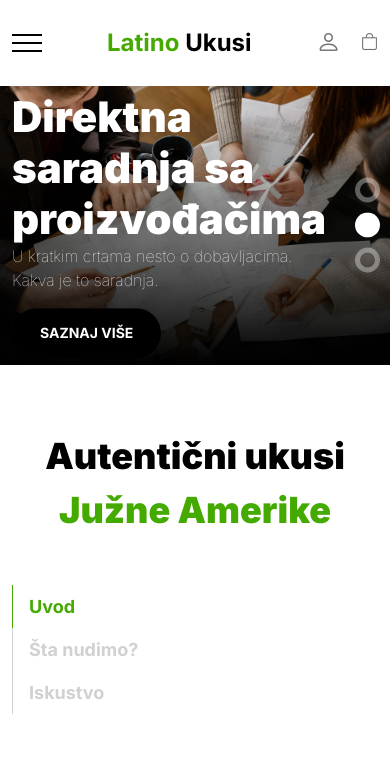
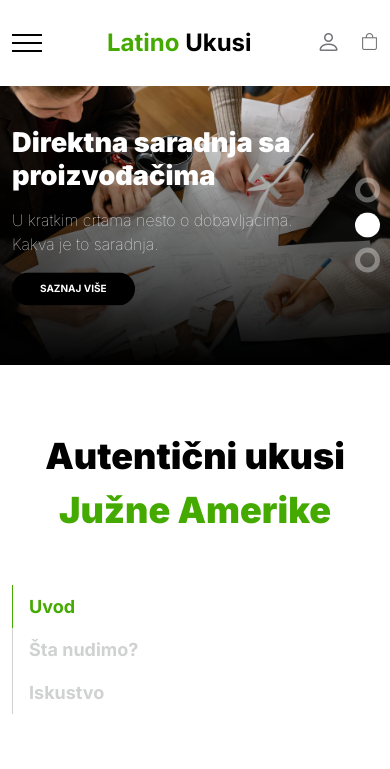
Before and after one commit to ninkovs18/latino-ukusi, a plain HTML site: page index.html in a window 390 px wide. Shown: the top 769 px of the page. Drawn offline with Linux system fonts and the light colour scheme.

Commit message:
uradi slider responsive

```diff
--- a/css/main.css
+++ b/css/main.css
@@ -1056,13 +1056,13 @@ button:focus:not(:focus-visible) {
 -----------------------------------------*/
 @media screen and (max-width: 1200px) {
   h1 {
-    font-size: 62px;
+    font-size: 3rem;
   }
 }
 
 @media screen and (max-width: 991px) {
   h1 {
-    font-size: 42px;
+    font-size: 2.5rem;
     margin-bottom: 0;
   }
 
@@ -1176,3 +1176,25 @@ button:focus:not(:focus-visible) {
     bottom: 0;
   }
 }
+
+@media (max-width: 768px) {
+  /* Mobilni */
+  h1 {
+    font-size: 2rem;
+  }
+  .custom-btn {
+    font-size: 12px;
+    padding: 10px 16px;
+  }
+}
+
+@media (max-width: 576px) {
+  /* Mali telefoni */
+  h1 {
+    font-size: 1.7rem;
+  }
+  .custom-btn {
+    font-size: 10px;
+    padding: 8px 12px;
+  }
+}
--- a/index.html
+++ b/index.html
@@ -99,7 +99,9 @@
             <div class="container">
               <div class="row">
                 <div class="col-lg-6 col-10">
-                  <h1 class="slick-title">Autentični i kvalitetni proizvodi</h1>
+                  <h1 class="slick-title mb-3">
+                    Autentični i kvalitetni proizvodi
+                  </h1>
 
                   <p class="lead text-white mt-lg-3 mb-lg-5">
                     Nešto o proizvodima. Zašto su autentični i kvalitetni.
@@ -125,7 +127,7 @@
             <div class="container">
               <div class="row">
                 <div class="col-lg-6 col-10">
-                  <h1 class="slick-title">
+                  <h1 class="slick-title mb-3">
                     Direktna saradnja sa proizvođačima
                   </h1>
 
@@ -151,7 +153,7 @@
             <div class="container">
               <div class="row">
                 <div class="col-lg-6 col-10">
-                  <h1 class="slick-title">
+                  <h1 class="slick-title mb-3">
                     Pouzdana isporuka za vašu prodavnicu
                   </h1>
 
```
